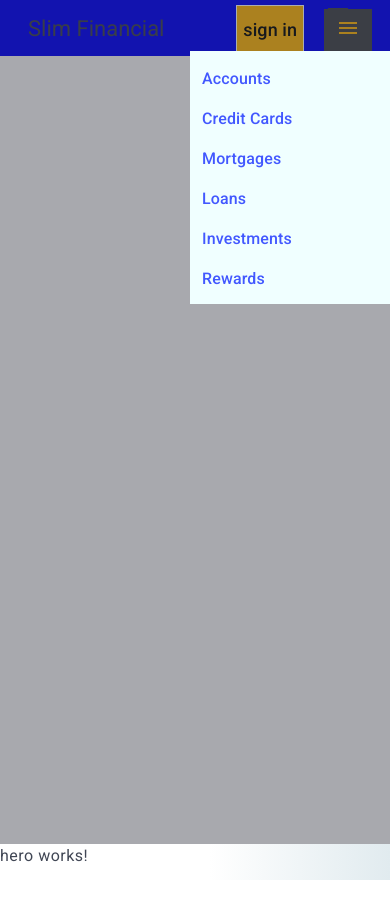
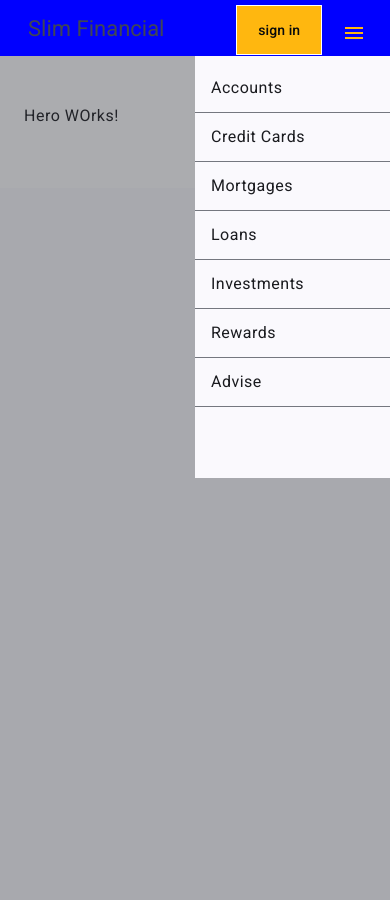
Before and after one commit to slim1477/slim-financial, an Angular app: page / in a window 390 px wide. Both pictures are taken after a click on the button "menu". Built offline with nearby package versions, Linux system fonts and the light colour scheme.

Commit message:
refactored mobile navigation

```diff
--- a/src/app/app.component.css
+++ b/src/app/app.component.css
@@ -0,0 +1,12 @@
+mat-drawer-content{
+    height: 100vh;
+    overflow: hidden;
+}
+mat-drawer{
+    height: 50vh;
+    width: 50vw;
+    border-radius: 0%!important;
+}
+mat-list-item{
+    border-radius: 0%!important;
+}
--- a/src/app/app.component.html
+++ b/src/app/app.component.html
@@ -1,4 +1,27 @@
 
-<app-navbar></app-navbar>
-<app-hero></app-hero>
-<router-outlet></router-outlet>
+<app-navbar
+(Clicked) = "handleIsOpen($event)"
+></app-navbar>
+<mat-drawer-container class="sidenav">
+  <mat-drawer mode="over" position="end" opened="{{isOpen}}">
+    <mat-nav-list class="is-flex is-flex-direction-column " >
+      <mat-list-item class="mat-title-medium has-text-link ">Accounts</mat-list-item>
+      <mat-divider></mat-divider>
+      <mat-list-item class=" mat-title-medium has-text-link ">Credit Cards</mat-list-item>
+      <mat-divider></mat-divider>
+      <mat-list-item class=" mat-title-medium has-text-link ">Mortgages</mat-list-item>
+      <mat-divider></mat-divider>
+      <mat-list-item class=" mat-title-medium has-text-link ">Loans</mat-list-item>
+      <mat-divider></mat-divider>
+      <mat-list-item class=" mat-title-medium has-text-link ">Investments</mat-list-item>
+      <mat-divider></mat-divider>
+      <mat-list-item class=" mat-title-medium has-text-link ">Rewards</mat-list-item>
+      <mat-divider></mat-divider>
+      <mat-list-item class="mat-title-medium has-text-link ">Advise</mat-list-item>
+      <mat-divider></mat-divider>
+    </mat-nav-list>
+  </mat-drawer>
+  <mat-drawer-content>
+    <app-hero></app-hero>
+  </mat-drawer-content>
+</mat-drawer-container>
--- a/src/app/app.component.ts
+++ b/src/app/app.component.ts
@@ -2,16 +2,25 @@ import { Component } from '@angular/core';
 import { RouterOutlet } from '@angular/router';
 import { NavbarComponent } from './core/navbar/navbar.component';
 import { HeroComponent } from './core/hero/hero.component';
+import { MaterialModule } from './core/common/material/material.module';
+
+
 
 
 
 @Component({
   selector: 'app-root',
   standalone: true,
-  imports: [RouterOutlet,NavbarComponent,HeroComponent],
+  imports: [RouterOutlet,NavbarComponent,HeroComponent,MaterialModule],
   templateUrl: './app.component.html',
   styleUrl: './app.component.css'
 })
 export class AppComponent {
   title = 'slim-financial';
+
+  isOpen: boolean = false;
+
+  handleIsOpen(e: boolean){
+    this.isOpen = e;
+  }
 }
--- a/src/app/core/common/material/material.module.ts
+++ b/src/app/core/common/material/material.module.ts
@@ -4,6 +4,8 @@ import {MatIconModule} from '@angular/material/icon';
 import { MatButtonModule } from '@angular/material/button';
 import { MatSidenavModule } from '@angular/material/sidenav';
 import { MatListModule } from '@angular/material/list';
+import { MatMenuModule } from '@angular/material/menu';
+import {MatDividerModule} from '@angular/material/divider';
 
 
 const material = [
@@ -12,6 +14,8 @@ const material = [
   MatButtonModule,
   MatSidenavModule,
   MatListModule,
+  MatMenuModule,
+  MatDividerModule
 ]
 
 @NgModule({
--- a/src/app/core/hero/hero.component.html
+++ b/src/app/core/hero/hero.component.html
@@ -1,3 +1,5 @@
 <section class="hero hero-section is-large">
-    <p>hero works!</p>
+    <div class="hero-body">
+        <p>Hero WOrks!</p>
+    </div>
 </section>
--- a/src/app/core/navbar/navbar.component.css
+++ b/src/app/core/navbar/navbar.component.css
@@ -1,27 +1,7 @@
-.sidenav-container {
-  height: 100%;
-
-}
 img{
   width: 30px;
 }
-.sidenav {
-  width: 200px;
-  background-color: azure;
-
-  margin-top: 13%;
-  height: 30%;
-}
-
-.sidenav .mat-toolbar {
-  /* background: inherit; */
-
-}
-mat-sidenav{
-  border-radius: 0 !important;
-}
 .mat-toolbar.mat-primary {
-  position: sticky;
   top: 0;
   z-index: 1;
   background-color: blue;
@@ -29,16 +9,9 @@ mat-sidenav{
 .navbar{
   background: transparent;
 }
-.navbar-menu{
-  border-bottom: 1px solid;
-  border-color: rgb(200, 200, 206);
-  padding: 0%;
-
-}
 .navbar-item{
   margin-right: 60px;
   background-color: transparent !important;
-
 }
 .navbar-end >.navbar-item:hover{
   border-radius: 0;
@@ -58,15 +31,3 @@ button{
   border: 1px solid white;
   border-radius:0%;
 }
-.mdc-button .mdc-button_label{
-  color: black;
-}
-.mat-mdc-unelevated-button:not(:disabled){
-  color: black;
-  font-size: 18px;
-}
-@media screen and(min-width:768px) {
-  button{
-    border: none;
-  }
-}
--- a/src/app/core/navbar/navbar.component.html
+++ b/src/app/core/navbar/navbar.component.html
@@ -7,24 +7,9 @@
   <a mat-button class="navbar-item mat-title-medium has-text-link ">Investments</a>
   <a mat-button class="navbar-item mat-title-medium has-text-link ">Rewards</a>
   <a mat-button class="navbar-item mat-title-medium has-text-link mx-auto">Advise</a>
+</ng-template>
+<!-- start -->
 
-</ng-template>
-
-<mat-sidenav-container class="sidenav-container">
-  <!--mobile side nav starts here-->
-  <mat-sidenav #drawer class="sidenav" fixedInViewport
-      [attr.role]="(isHandset$ | async) ? 'dialog' : 'navigation'"
-      [mode]="(isHandset$ | async) ? 'over' : 'side'"
-      opened="false"
-      position="end"
-      >
-    <!-- mobile menu -->
-    <mat-nav-list >
-      <ng-template [ngTemplateOutlet]="navlinks"></ng-template>
-    </mat-nav-list>
-
-  </mat-sidenav>
-  <mat-sidenav-content>
 <mat-toolbar color="primary">
   <!--hamburger-->
      <div class="container">
@@ -37,15 +22,16 @@
            @if (isHandset$ | async) {
            <button mat-flat-button class="has-background-warning  has-text-black p-5 mt-1">
              <mat-icon class="has-text-black">lock</mat-icon>
-              sign in
+             <span>sign in</span>
            </button>
-            <a role="button" class="navbar-burger ml-5">
+           <a role="button" >
 
                <button
+               class="mt-3 ml-3"
                  type="button"
                  aria-label="Toggle sidenav"
                  mat-icon-button
-                  (click)="drawer.toggle()">
+                 (click)="handleBtnClick()">
                  <mat-icon class="has-text-warning" aria-label="Side nav toggle icon">menu</mat-icon>
                </button>
 
@@ -65,31 +51,15 @@
            <button mat-flat-button class="has-background-warning mt-3">sign in</button>
          </div>
        </nav>
-
-
-
      </div>
-
-
-
-
    </mat-toolbar>
    <mat-toolbar class="has-background-white is-hidden-mobile">
      <div class="container is-flex is-justify-content-end top-nav">
        <div class="navbar-menu">
          <div class="navbar-end pt-5">
-            <a mat-button class="navbar-item mat-title-medium has-text-link ">Accounts</a>
-            <a mat-button class="navbar-item mat-title-medium has-text-link ">Credit Cards</a>
-            <a mat-button class="navbar-item mat-title-medium has-text-link ">Mortgages</a>
-            <a mat-button class="navbar-item mat-title-medium has-text-link ">Loans</a>
-            <a mat-button class="navbar-item mat-title-medium has-text-link ">Investments</a>
-            <a mat-button class="navbar-item mat-title-medium has-text-link ">Rewards</a>
-            <a mat-button class="navbar-item mat-title-medium has-text-link mx-auto">Advise</a>
+           <ng-template [ngTemplateOutlet]="navlinks"></ng-template>
            <a mat-button class="navbar-item mat-title-medium has-text-link mx-auto"> <mat-icon>more_vert</mat-icon></a>
          </div>
      </div>
      </div>
    </mat-toolbar>
-    <!-- Add Content Here -->
-  </mat-sidenav-content>
-</mat-sidenav-container>
--- a/src/app/core/navbar/navbar.component.ts
+++ b/src/app/core/navbar/navbar.component.ts
@@ -1,9 +1,11 @@
-import { Component, inject } from '@angular/core';
+import { Component, EventEmitter, inject, Input, Output } from '@angular/core';
 import { BreakpointObserver, Breakpoints } from '@angular/cdk/layout';
 import { AsyncPipe, NgTemplateOutlet } from '@angular/common';
 import { Observable } from 'rxjs';
 import { map, shareReplay } from 'rxjs/operators';
 import { MaterialModule } from '../common/material/material.module';
+import { HeroComponent } from '../hero/hero.component';
+import { RouterOutlet } from '@angular/router';
 
 @Component({
   selector: 'app-navbar',
@@ -13,16 +15,34 @@ import { MaterialModule } from '../common/material/material.module';
   imports: [
   MaterialModule,
     AsyncPipe,
-    NgTemplateOutlet
+    NgTemplateOutlet,
+    HeroComponent,
+    RouterOutlet
   ]
 })
 export class NavbarComponent {
   private breakpointObserver = inject(BreakpointObserver);
-  navlinks: Array<string> = ['Accounts','Credit Cards','Mortgages','Loans','Investments','Rewards','Advise']
+
+  @Input()
+  btnClicked : boolean = false;
+
+  @Output()
+  Clicked: EventEmitter<boolean> = new EventEmitter<boolean>();
+
 
   isHandset$: Observable<boolean> = this.breakpointObserver.observe(Breakpoints.Handset)
     .pipe(
       map(result => result.matches),
       shareReplay()
     );
+
+    // handles hamburger button click event
+    handleBtnClick(){
+      this.btnClicked = this.btnClicked ? false : true;
+      if(this.isHandset$){
+        this.Clicked.emit(this.btnClicked);
+      }
+
+
+    }
 }
```
Lines whose indentation alone changed are shown as unchanged.
